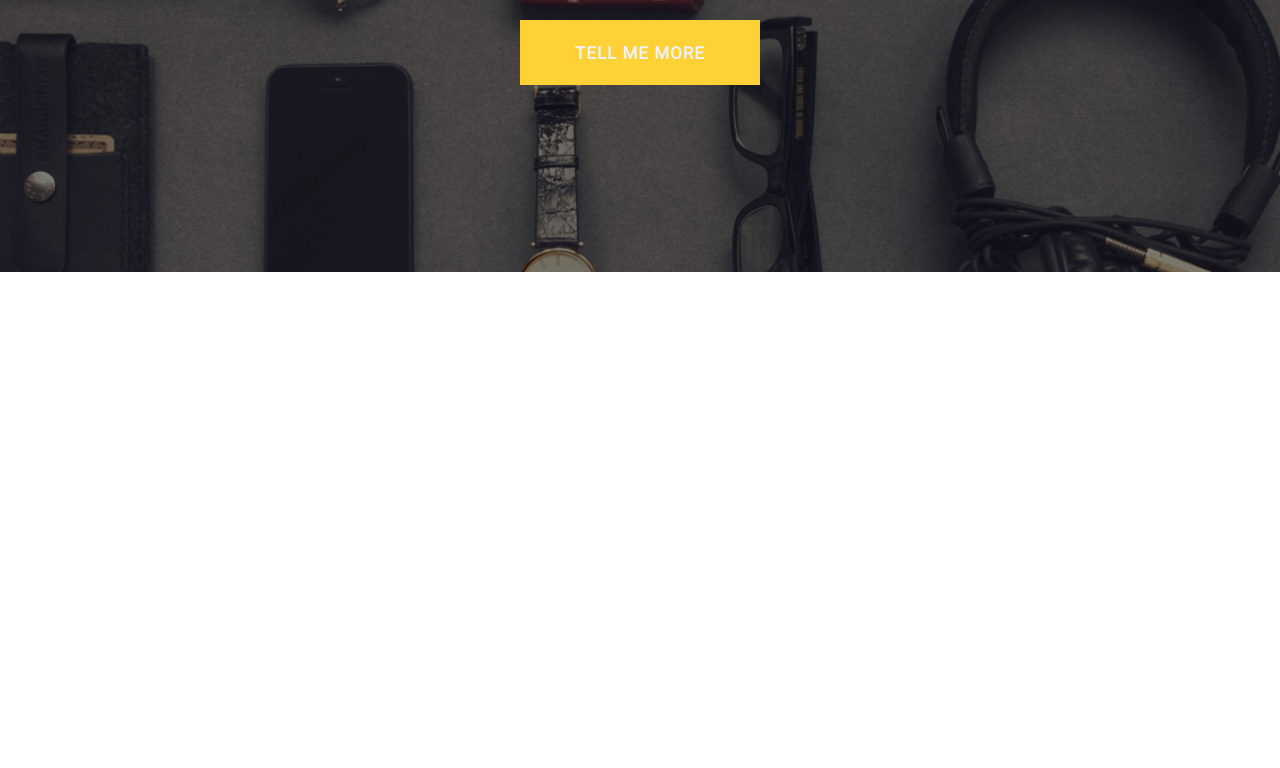
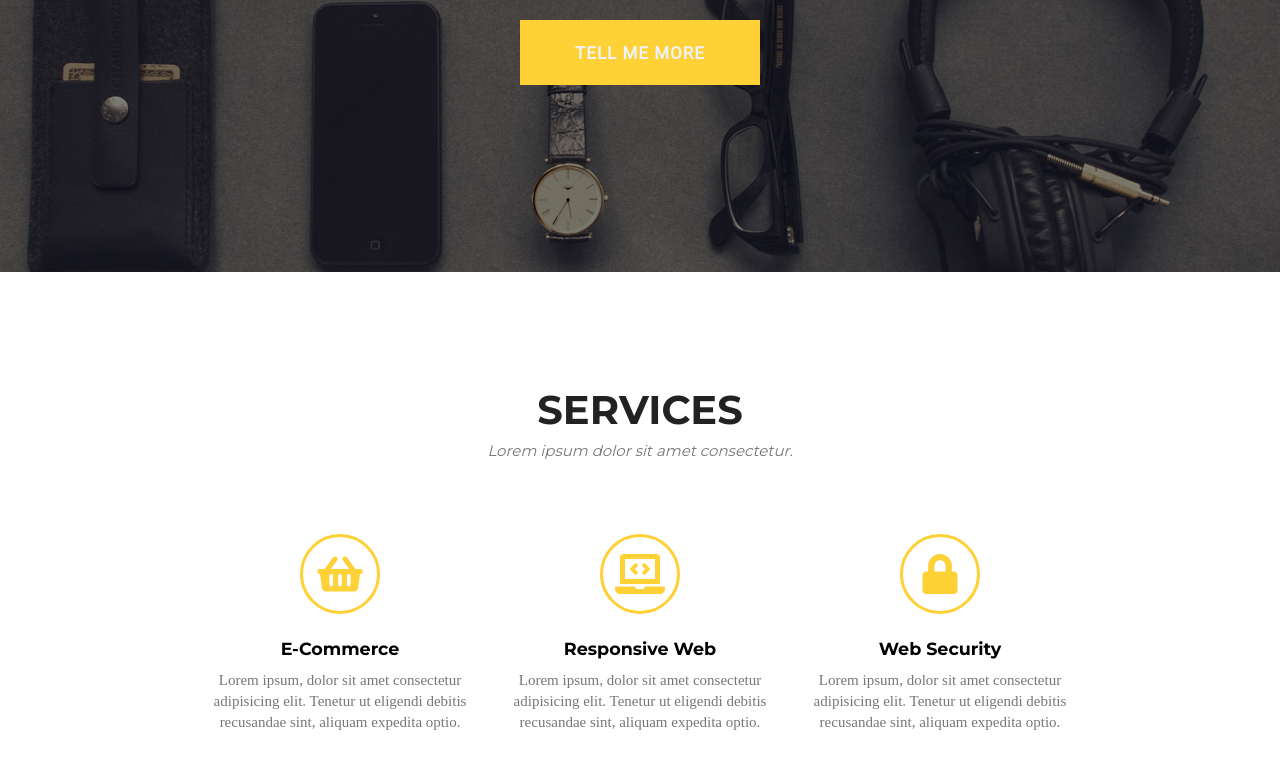
Before and after one commit to Tycjann/module-04-pro-01, a website: page index.html in a window 1280 px wide. Shown: the part 428-1196 px from the top of the page. Before the commit the page ends 800 px from the top, so only its background shows below. Drawn offline with Linux system fonts and the light colour scheme; a web font is replaced by a local one.

Commit message:
Add: Services

```diff
--- a/index.html
+++ b/index.html
@@ -8,6 +8,7 @@
     <link rel="preconnect" href="https://fonts.googleapis.com">
     <link rel="preconnect" href="https://fonts.gstatic.com" crossorigin>
     <link href="https://fonts.googleapis.com/css2?family=Aref+Ruqaa&family=Carattere&family=Montserrat:wght@400;600;700&family=Roboto:wght@300;400&display=swap" rel="stylesheet">
+    <link rel="stylesheet" href="https://use.fontawesome.com/releases/v5.5.0/css/all.css">
     <link rel="stylesheet" href="css/style.css">
 </head>
 <body>
@@ -33,8 +34,34 @@
         </header>
     </div>
 
-    <section class="home"></section>
-    <section class="services"></section>
+    <section class="services">
+        <div class="container">
+            <div class="row">
+                <div class="col col-12">
+                    <h2>SERVICES</h2>
+                    <p class="h2-subtitle">Lorem ipsum dolor sit amet consectetur.</p>
+                </div>
+            </div>
+
+            <div class="row elements">
+                <div class="col col-4">
+                    <i class="fas fa-shopping-basket"></i>
+                    <h3>E-Commerce</h3>
+                    <p>Lorem ipsum, dolor sit amet consectetur adipisicing elit. Tenetur ut eligendi debitis recusandae sint, aliquam expedita optio.</p>
+                </div>
+                <div class="col col-4">
+                    <i class="fas fa-laptop-code"></i>
+                    <h3>Responsive Web</h3>
+                    <p>Lorem ipsum, dolor sit amet consectetur adipisicing elit. Tenetur ut eligendi debitis recusandae sint, aliquam expedita optio.</p>
+                </div>
+                <div class="col col-4">
+                    <i class="fas fa-lock"></i>
+                    <h3>Web Security</h3>
+                    <p>Lorem ipsum, dolor sit amet consectetur adipisicing elit. Tenetur ut eligendi debitis recusandae sint, aliquam expedita optio.</p>
+                </div>
+            </div>
+        </div>
+    </section>
     <section class="portfolio"></section>
 
     <footer></footer>
--- a/sass/style.scss
+++ b/sass/style.scss
@@ -4,6 +4,8 @@ $max-width: 940px;
 $color-01: #000;
 $color-02: #eff2f5;
 $color-03: #fed136;
+$color-04: #222222;
+$color-05: #777777;
 
 $font-family-01: 'Roboto', sans-serif;
 $font-family-02: 'Aref Ruqaa', serif;
@@ -25,22 +27,57 @@ body {
     font-family: $font-family-01;
 }
 
+h2, h3 {
+    font-family: $font-family-04;
+    margin: 0;
+}
+
+h2 {
+    font-size: 40px;
+    line-height: 1.4;
+    color: $color-04;
+}
+
+p.h2-subtitle {
+    margin: 0;
+    padding: 0;
+    font-family: $font-family-04;
+    font-style: italic;
+    margin-bottom: 70px;
+    color: $color-05;
+}
+
 .container {
     max-width: $max-width;
-    padding: 0 20px;
-    // margin: 0 auto;
-    display: flex;
+    padding:  20px;
+    margin: 90px auto;
+    // display: flex;
 }
 
-.row::before,
-.row::after {
-    clear: both;
-    content: "";
-    display: table;
+.row {
+    display: flex;
+    flex-wrap: wrap;
+    justify-content: center;
+
+    &::before,
+    &::after {
+        clear: both;
+        content: "";
+        display: table;
+    }
+
+    .col {
+        padding: 0px;
+        &-4 {
+            flex: 0 0 33.333%;
+        }
+        &-12 {
+            flex: 0 0 100%;
+        }
+    }
 }
 
 // Header
-
 .header-wrapper {
     height: 700px;
     background-image: url('../images/header.jpg');
@@ -148,3 +185,33 @@ body {
         }
     }
 }
+
+// Services
+.services {
+
+    .col {
+        padding: 0 20px;
+        text-align: center;
+    }
+
+    .elements {
+        p {
+            color: #777777;
+            font-family: $font-family-02;
+            line-height: 1.4;
+            margin: 7px 0 0 0;
+        }
+
+        .fas {
+            color: $color-03;
+            font-size: 40px;
+            width: 80px;
+            height: 80px;
+            line-height: 74px;
+            border-radius: 50%;
+            border: 3px solid $color-03;
+            margin-bottom: 20px;
+        }
+    }
+
+}
```
Also changed, not shown: css/style.css, 1 other file.
